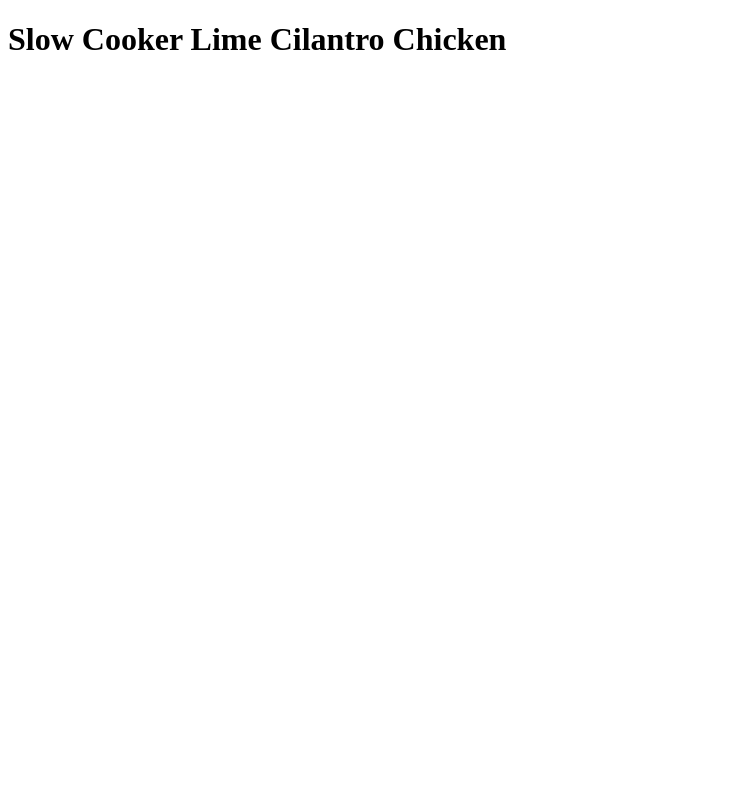
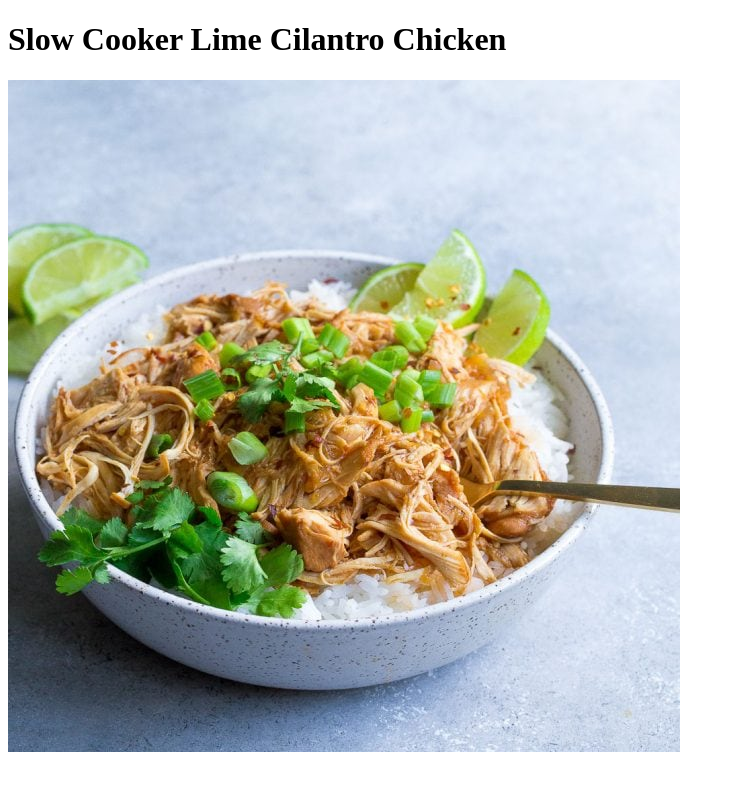
Before and after one commit to happysonsad/odin-recipes, a plain HTML site: page recipes/Slow_Cooker_Lime_Cilantro_Chicken.html in a window 1280 px wide. Shown: the whole page, without its empty margins (0-735 px from the left). Drawn offline with Linux system fonts and the light colour scheme.

Commit message:
Add photo of Slow Cooker Lime Cilantro Chicken

```diff
--- a/recipes/Slow_Cooker_Lime_Cilantro_Chicken.html
+++ b/recipes/Slow_Cooker_Lime_Cilantro_Chicken.html
@@ -6,5 +6,7 @@
 </head>
 <body>
     <h1>Slow Cooker Lime Cilantro Chicken</h1>
+
+    <img src="../images/Slow Cooker Lime Cilantro Chicken.jpg"Slow Cooker Lime Cilantro Chicken>
 </body>
 </html>
```
Also changed, not shown: images/Slow Cooker Lime Cilantro Chicken.jpg (added).
